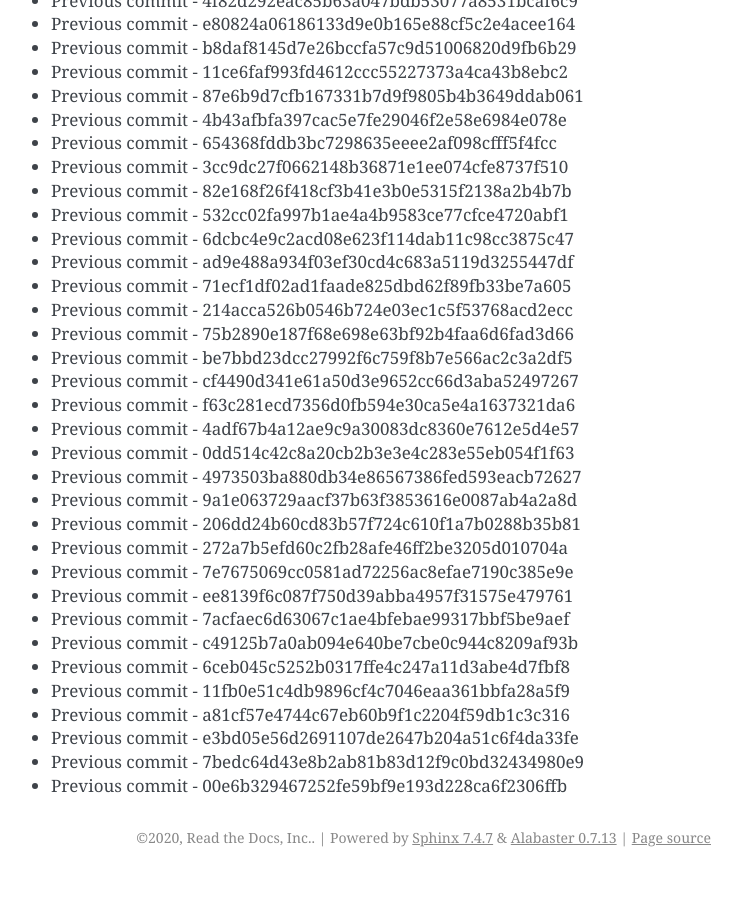
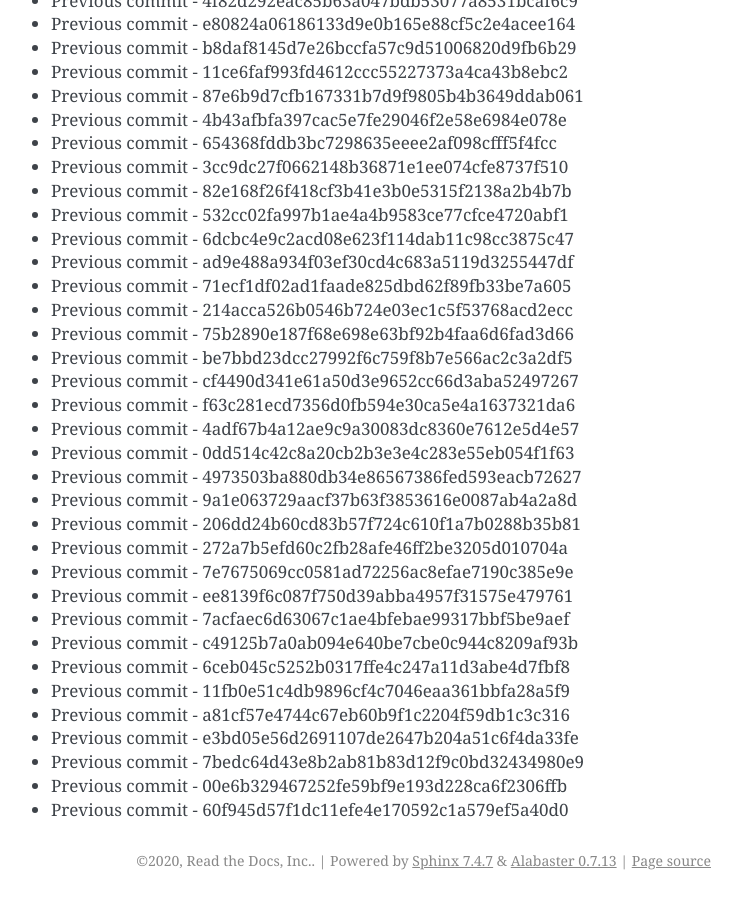
Before and after one commit to readthedocs/rtd-git-stresstest, a Sphinx documentation site: the page built from docs/updates.rst, in a window 1280 px wide and 900 px high, scrolled down 44346 px. Shown: the whole window, without its empty margins (399-1141 px from the left). Built offline with Sphinx 7.4.7, drawn with Linux system fonts in a browser that asks for light colours; before the commit the page ends 45223 px from its top, so only the background shows below that.

Commit message:
Generating commit from previous: 60f945d57f1dc11efe4e170592c1a579ef5a40d0

```diff
--- a/docs/updates.rst
+++ b/docs/updates.rst
@@ -1895,3 +1895,4 @@ It can be tested for any performance characteristics.
 * Previous commit - e3bd05e56d2691107de2647b204a51c6f4da33fe
 * Previous commit - 7bedc64d43e8b2ab81b83d12f9c0bd32434980e9
 * Previous commit - 00e6b329467252fe59bf9e193d228ca6f2306ffb
+* Previous commit - 60f945d57f1dc11efe4e170592c1a579ef5a40d0
```
